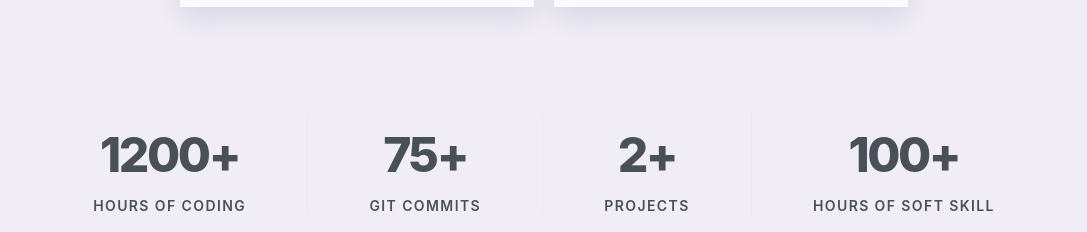
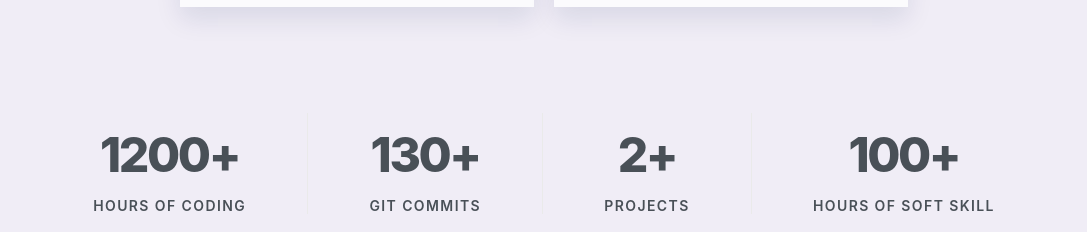
Before and after one commit to MohitGupta10/MohitGupta-Portfolio, a React (Create React App) app in the folder portfolio/: page / in a window 1280 px wide. Shown: the part 2840-3072 px from the top of the page, without its empty margins (96-1183 px from the left). Built offline with nearby package versions, Linux system fonts and the light colour scheme; no server answers; a web font is replaced by a local one.

Commit message:
git-commit

```diff
--- a/portfolio/src/Components/Stats/Stats.jsx
+++ b/portfolio/src/Components/Stats/Stats.jsx
@@ -18,7 +18,7 @@ const Stats = () => {
             <StatsContH3>Hours of coding</StatsContH3>
           </StatsContDiv>
           <StatsContDiv>
-            <StatsContH1>75+</StatsContH1>
+            <StatsContH1>130+</StatsContH1>
             <StatsContH3>Git Commits</StatsContH3>
           </StatsContDiv>
           <StatsContDiv>
@@ -39,7 +39,12 @@ const Stats = () => {
       <img
         src="https://ghchart.rshah.org/021F34/MohitGupta10"
         alt="fdsdf"
-        style={{ width: "80%",filter:"contrast(2)", display: "block", margin: "auto" }}
+        style={{
+          width: "80%",
+          filter: "contrast(2)",
+          display: "block",
+          margin: "auto",
+        }}
       />
     </Container>
   );
```
